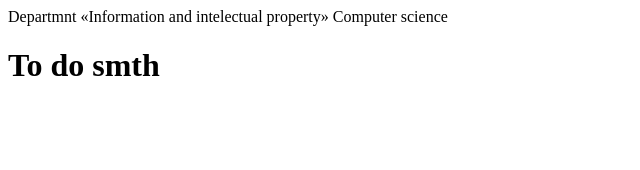
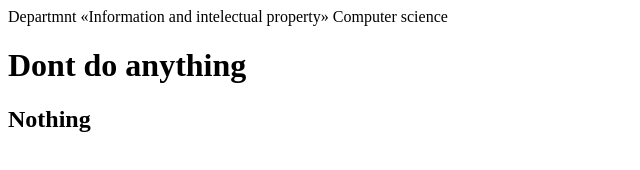
Before and after one commit to Sango-dev/IpzSixthLab, a plain HTML site: page index.html in a window 1280 px wide. Shown: the whole page, without its empty margins (0-640 px from the left). Drawn offline with Linux system fonts and the light colour scheme.

Commit message:
change the last element

```diff
--- a/index.html
+++ b/index.html
@@ -12,7 +12,8 @@
         Computer science
     </div>
     <div>
-	<h1>To do smth</h1>
+	<h1>Dont do anything</h1>
+        <h2>Nothing</h2>
     </div>
 </body>
 </html>
```
